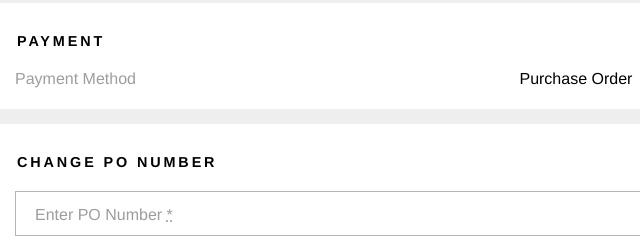
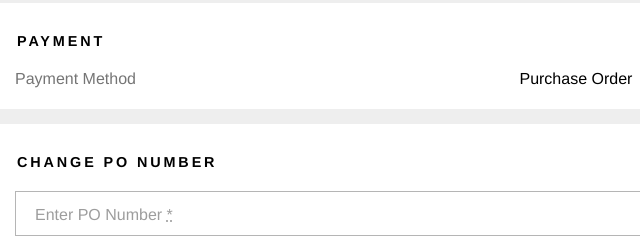
Before and after one commit to aobajuluwa/commerce-form, a plain HTML site: page index.html in a window 1280 px wide. Shown: the part 504-744 px from the top of the page, 0-640 px from the left. Drawn offline with nearby package versions, Linux system fonts and the light colour scheme.

Commit message:
changed contrast ratio of labels

```diff
--- a/css/styles.css
+++ b/css/styles.css
@@ -31,7 +31,7 @@ fieldset {
 }
 
 label {
-	color: #9d9d9d;
+	color: #757575;
 }
 
 input {
```
